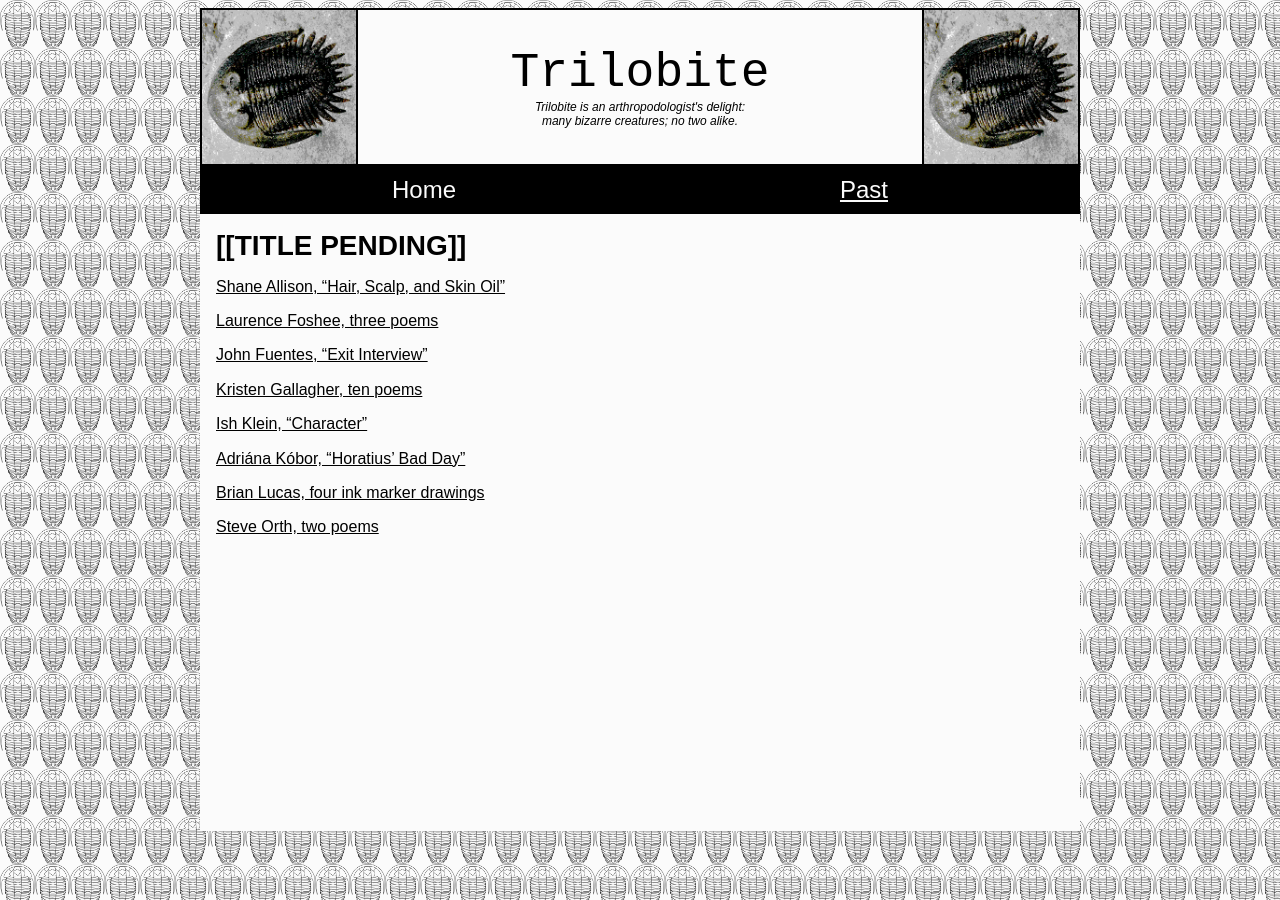
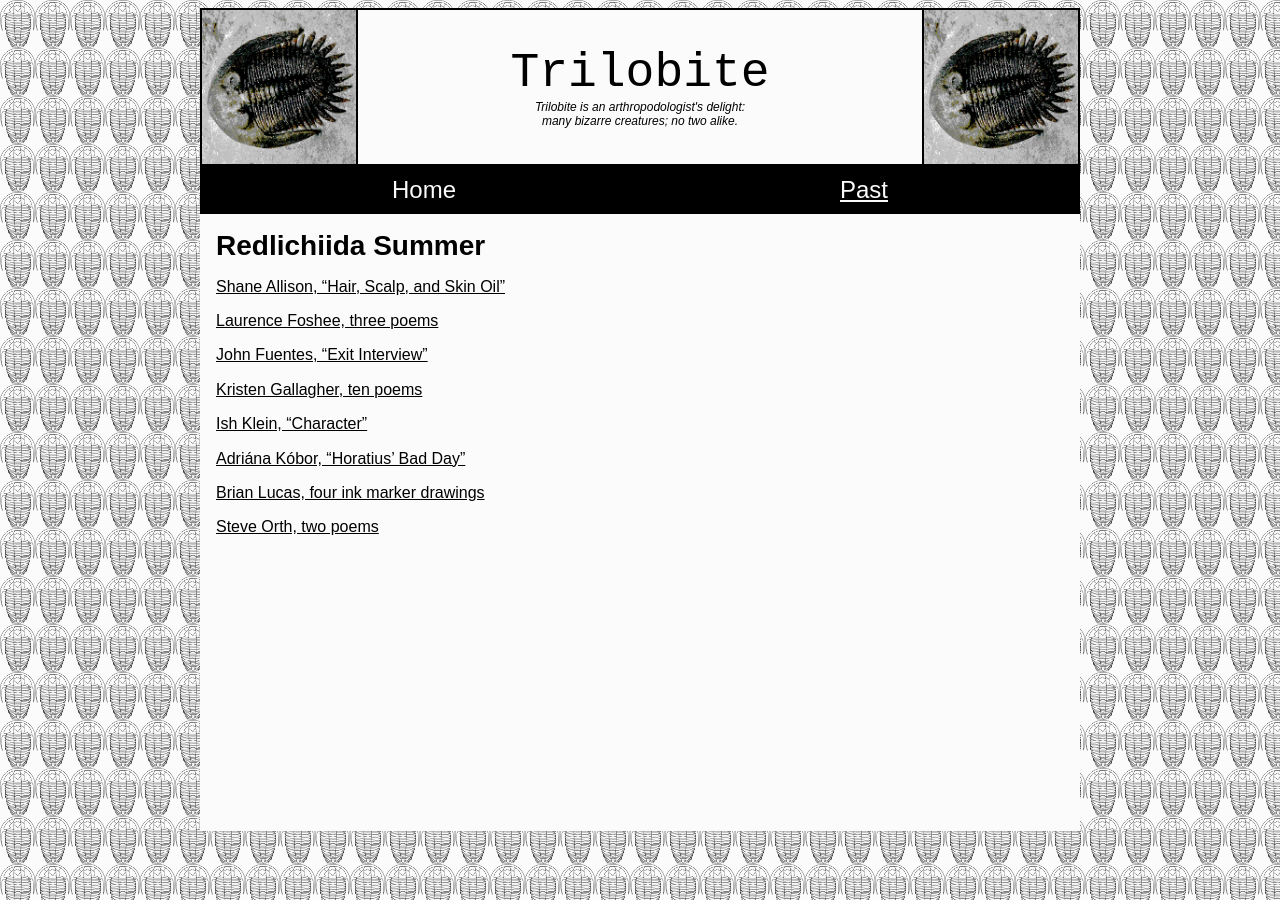
Before and after one commit to trilobite-poetry/trilobite-poetry.github.io, a Jekyll site: the page built from index.md, in a window 1280 px wide. Built offline with Jekyll 4.4.1, drawn with Linux system fonts in a browser that asks for light colours.

Commit message:
update title

```diff
--- a/index.md
+++ b/index.md
@@ -3,7 +3,7 @@ title: Trilobite
 layout: default
 ---
 
-# \[\[TITLE PENDING\]\]
+# Redlichiida Summer
 
 {% for item in site.current %}
 -   [{{ item.contributor }}, {{ item.title }}]({{ item.url }})
```
